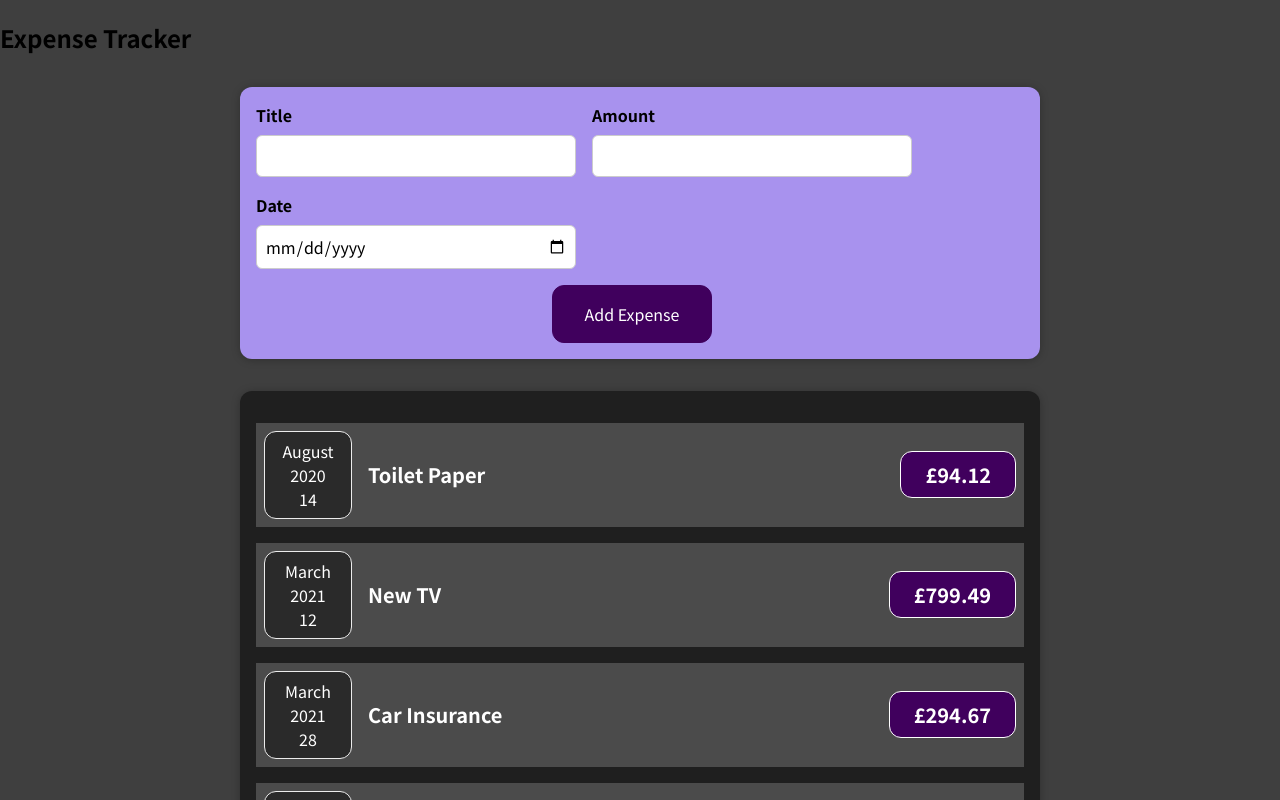
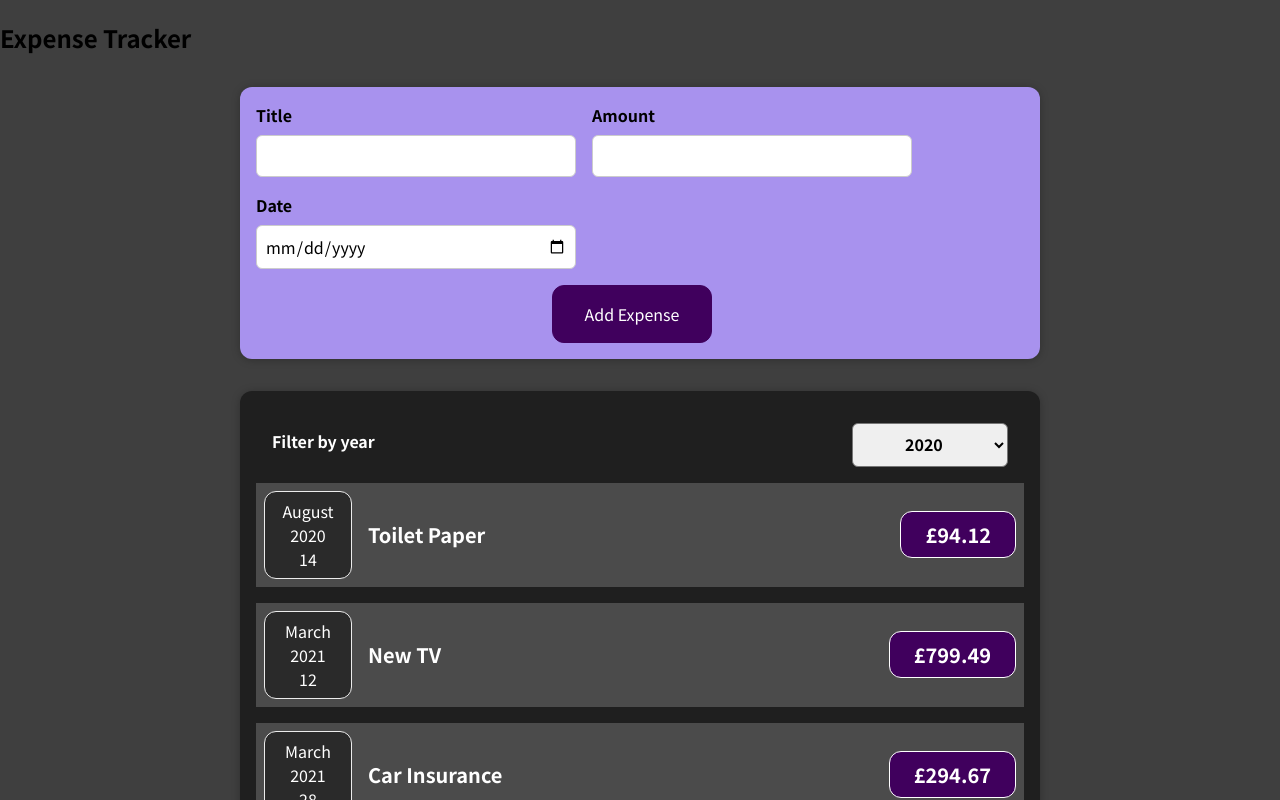
Before and after one commit to VICTOR554/expense-tracker, a React (Create React App) app: page / in a window 1280 px wide. Shown: the top 800 px of the page. Built offline with nearby package versions, Linux system fonts and the light colour scheme.

Commit message:
Updated Expenses.js to have dynamic ExpenseItem array and removed hard coded ExpenseItem

```diff
--- a/src/components/Expenses/Expenses.js
+++ b/src/components/Expenses/Expenses.js
@@ -1,30 +1,28 @@
 import './Expenses.css';
 import Card from '../UI/Card';
 import ExpenseItem from './ExpenseItem';
+import ExpensesFilter from './ExpensesFilter';
+import React, { useState } from 'react';
 
 function Expenses(props) {
+  const [filteredYear, setFilteredYear] = useState('2020');
+  function filterChangeHandler(selectedYear) {
+    setFilteredYear(selectedYear);
+  }
+
   return (
     <Card className="expenses">
-      <ExpenseItem
-        title={props.items[0].title}
-        amount={props.items[0].amount}
-        date={props.items[0].date}
+      <ExpensesFilter
+        selected={filteredYear}
+        onChangeFilter={filterChangeHandler}
       />
-      <ExpenseItem
-        title={props.items[1].title}
-        amount={props.items[1].amount}
-        date={props.items[1].date}
-      />
-      <ExpenseItem
-        title={props.items[2].title}
-        amount={props.items[2].amount}
-        date={props.items[2].date}
-      />
-      <ExpenseItem
-        title={props.items[3].title}
-        amount={props.items[3].amount}
-        date={props.items[3].date}
-      />
+      {props.items.map((expense) => (
+        <ExpenseItem
+          title={expense.title}
+          amount={expense.amount}
+          date={expense.date}
+        />
+      ))}
     </Card>
   );
 }
```
